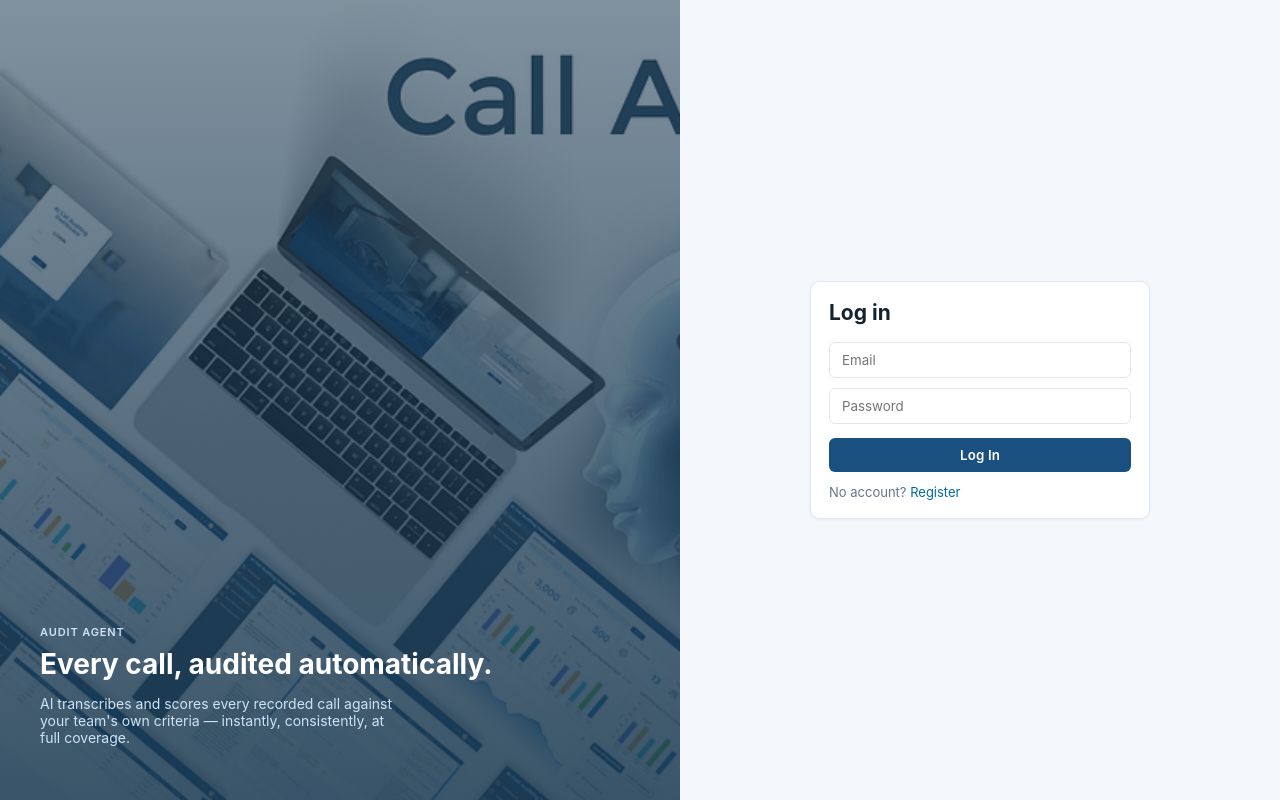
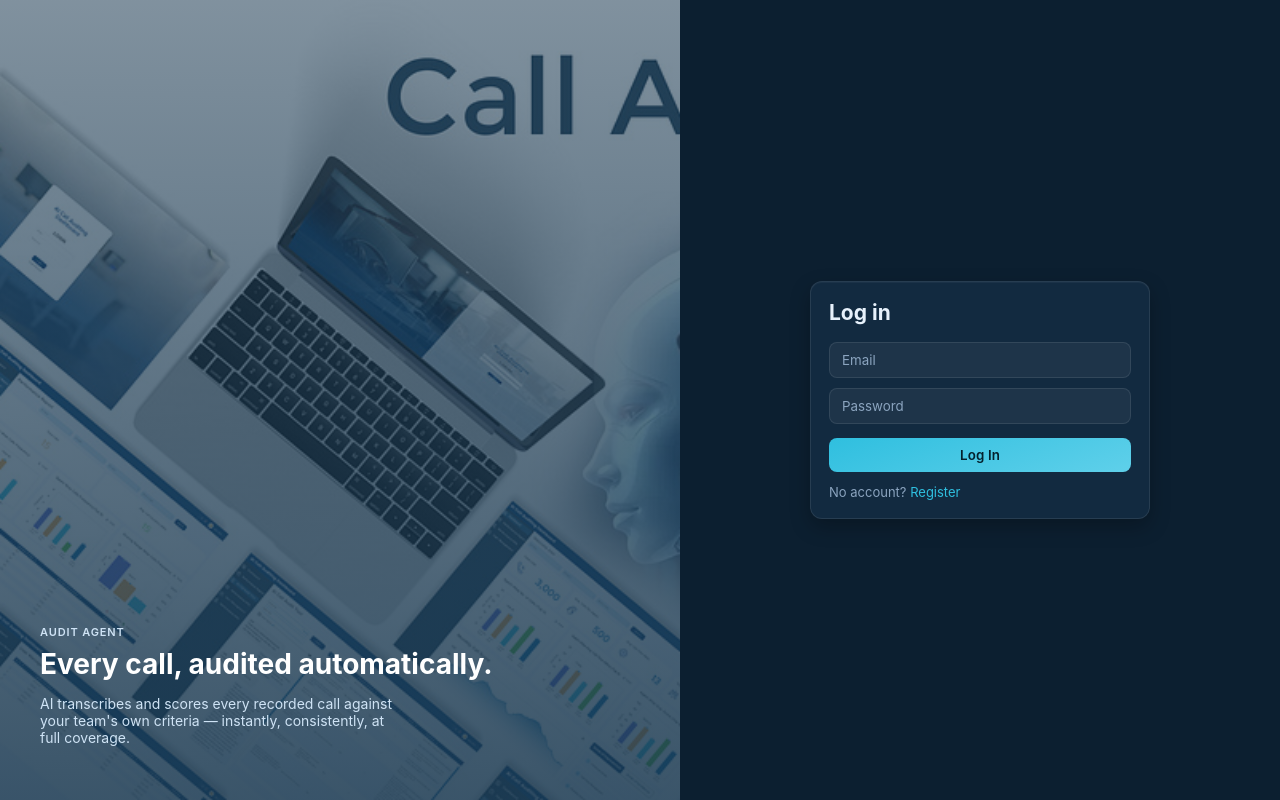
Before and after one commit to Adilkhan6644/call-audit-agent, a React (Vite) app in the folder client/: page /login in a window 1280 px wide. Built offline with nearby package versions, Linux system fonts and the light colour scheme; no server answers.

Commit message:
frontend: unify all pages with dark navy/cyan dashboard theme

```diff
--- a/client/src/components/AskAgentBar.jsx
+++ b/client/src/components/AskAgentBar.jsx
@@ -31,7 +31,7 @@ export default function AskAgentBar() {
         style={{ flex: 1, background: 'rgba(255,255,255,0.08)', color: '#fff', border: 'none' }}
       />
       {notice && <span style={{ color: '#cfe3f5', fontSize: 12 }}>{notice}</span>}
-      <button type="submit" style={{ background: 'var(--purple)' }}>Ask</button>
+      <button type="submit" style={{ background: 'var(--purple)', color: '#fff' }}>Ask</button>
     </form>
   )
 }
--- a/client/src/components/AuditTrailList.jsx
+++ b/client/src/components/AuditTrailList.jsx
@@ -12,7 +12,7 @@ export default function AuditTrailList({ entries, renderLabel, activeId }) {
             borderBottom: '1px solid var(--border)',
             display: 'flex',
             justifyContent: 'space-between',
-            color: entry._id === activeId ? 'var(--accent)' : 'var(--text)',
+            color: entry._id === activeId ? 'var(--cyan)' : 'var(--text)',
           }}
         >
           <span>{renderLabel(entry)}</span>
--- a/client/src/components/ConfirmDialog.jsx
+++ b/client/src/components/ConfirmDialog.jsx
@@ -10,8 +10,8 @@ export default function ConfirmDialog({ message, onConfirm, onCancel }) {
         <div className="label" style={{ marginBottom: 10 }}>CONFIRM ACTION</div>
         <p>{message}</p>
         <div style={{ display: 'flex', gap: 8, justifyContent: 'flex-end', marginTop: 12 }}>
-          <button onClick={onCancel}>Cancel</button>
-          <button onClick={onConfirm} style={{ color: 'var(--danger)' }}>Confirm</button>
+          <button className="ghost-button" onClick={onCancel}>Cancel</button>
+          <button className="button-danger" onClick={onConfirm}>Confirm</button>
         </div>
       </div>
     </div>
--- a/client/src/components/FileDropzone.jsx
+++ b/client/src/components/FileDropzone.jsx
@@ -21,7 +21,7 @@ export default function FileDropzone({ onFile, accept }) {
       style={{
         textAlign: 'center',
         cursor: 'pointer',
-        borderColor: dragOver ? 'var(--accent)' : 'var(--border)',
+        borderColor: dragOver ? 'var(--cyan)' : 'var(--border)',
         borderStyle: 'dashed',
       }}
     >
--- a/client/src/index.css
+++ b/client/src/index.css
@@ -3,14 +3,15 @@
   --navy-dark: #18374f;
   --purple: #5a6acf;
   --cyan: #2fbfdf;
-  --blue: #0169a6;
+  --blue: #5fd0ea;
   --green: #69c036;
-  --bg: #f4f7fb;
-  --bg-panel: #ffffff;
-  --border: #e1e8f0;
-  --text: #16232f;
-  --text-dim: #64748b;
-  --danger: #e5484d;
+  --bg: #0c1f30;
+  --bg-panel: #122a40;
+  --bg-panel-hover: #15314c;
+  --border: rgba(255,255,255,0.09);
+  --text: #e7f1fb;
+  --text-dim: #8ba4bf;
+  --danger: #ff6b70;
   --warn: #f2a54f;
   --app-bg: #0c1f30;
   --chrome-bg: #0e2235;
@@ -29,37 +30,47 @@ body {
   font-size: 14px;
 }
 
-a { color: var(--blue); text-decoration: none; }
+a { color: var(--cyan); text-decoration: none; }
 a:hover { text-decoration: underline; }
 
 button, input, select, textarea {
   font-family: var(--font);
-  background: #fff;
+  background: rgba(255,255,255,0.05);
   color: var(--text);
   border: 1px solid var(--border);
   padding: 9px 12px;
-  border-radius: 6px;
+  border-radius: 8px;
+}
+input::placeholder, textarea::placeholder { color: var(--text-dim); }
+input:focus, select:focus, textarea:focus {
+  outline: none;
+  border-color: rgba(47,191,223,0.5);
+  box-shadow: 0 0 0 3px rgba(47,191,223,0.12);
 }
 
 button {
-  background: var(--navy);
-  color: #fff;
+  background: linear-gradient(160deg, var(--cyan), var(--blue));
+  color: #04202c;
   border: none;
   cursor: pointer;
   font-weight: 600;
   letter-spacing: 0.01em;
-  transition: background 0.15s ease;
+  transition: filter 0.15s ease, transform 0.1s ease;
 }
-button:hover { background: var(--navy-dark); }
-button:disabled { background: var(--text-dim); cursor: not-allowed; }
+button:hover { filter: brightness(1.08); }
+button:active { transform: translateY(1px); }
+button:disabled { background: rgba(255,255,255,0.08); color: var(--text-dim); cursor: not-allowed; }
 
 .panel {
   background: var(--bg-panel);
   border: 1px solid var(--border);
-  border-radius: 10px;
+  border-radius: 12px;
   padding: 18px;
-  box-shadow: 0 1px 3px rgba(26, 80, 128, 0.06);
+  box-shadow: 0 1px 0 rgba(255,255,255,0.04) inset, 0 8px 20px rgba(0,0,0,0.25);
+  transition: border-color 0.15s ease, background 0.15s ease;
 }
+a.panel, a.panel:hover { color: inherit; text-decoration: none; }
+a.panel:hover, .panel.is-interactive:hover { border-color: rgba(47,191,223,0.35); background: var(--bg-panel-hover); }
 
 .label {
   color: var(--text-dim);
@@ -95,7 +106,7 @@ button:disabled { background: var(--text-dim); cursor: not-allowed; }
   background: var(--border);
   color: var(--text-dim);
 }
-.status-chip.pending { background: #e9edf5; color: var(--text-dim); }
+.status-chip.pending { background: rgba(255,255,255,0.1); color: var(--text-dim); }
 .status-chip.processing { background: rgba(242, 165, 79, 0.15); color: #b5731f; }
 .status-chip.completed { background: rgba(105, 192, 54, 0.15); color: #3f7a1a; }
 .status-chip.failed { background: rgba(229, 72, 77, 0.15); color: var(--danger); }
@@ -132,13 +143,14 @@ button:disabled { background: var(--text-dim); cursor: not-allowed; }
   text-align: center;
   padding: 10px 4px;
   border: 1px solid var(--border);
-  background: #f8fafc;
+  background: rgba(255,255,255,0.03);
   color: var(--text-dim);
   font-size: 11px;
   text-transform: uppercase;
   letter-spacing: 0.04em;
   font-weight: 600;
   border-radius: 6px;
+  transition: background 0.3s ease, border-color 0.3s ease, color 0.3s ease;
 }
 .status-pipeline .stage.done { color: #fff; background: var(--green); border-color: var(--green); }
 .status-pipeline .stage.active { color: #fff; background: var(--purple); border-color: var(--purple); }
@@ -437,6 +449,12 @@ button:disabled { background: var(--text-dim); cursor: not-allowed; }
   font-size: 12px;
   backdrop-filter: blur(4px);
 }
+.button-danger {
+  background: linear-gradient(160deg, #ff8a8e, var(--danger));
+  color: #fff;
+}
+.button-danger:hover { filter: brightness(1.1); }
+
 .outline-button {
   display: inline-flex;
   align-items: center;
--- a/client/src/pages/AdminApiKeys.jsx
+++ b/client/src/pages/AdminApiKeys.jsx
@@ -43,7 +43,7 @@ export default function AdminApiKeys() {
                   {k.updatedAt && ` · updated ${new Date(k.updatedAt).toLocaleString()}`}
                 </div>
               </div>
-              <button onClick={() => setRotating(rotating === k.provider ? null : k.provider)}>
+              <button className="ghost-button" onClick={() => setRotating(rotating === k.provider ? null : k.provider)}>
                 Rotate Key
               </button>
             </div>
--- a/client/src/pages/AuditDetail.jsx
+++ b/client/src/pages/AuditDetail.jsx
@@ -48,8 +48,8 @@ export default function AuditDetail() {
           <p>{job.result.summary}</p>
           <FindingsList findings={job.result.findings} />
           <div style={{ display: 'flex', gap: 8, marginTop: 16 }}>
-            <button onClick={() => downloadFile(`/audits/export.csv`, `audit-${job._id}.csv`)}>Export CSV</button>
-            <button onClick={() => downloadFile(`/audits/export.pdf`, `audit-${job._id}.pdf`)}>Export PDF</button>
+            <button className="ghost-button" onClick={() => downloadFile(`/audits/export.csv`, `audit-${job._id}.csv`)}>Export CSV</button>
+            <button className="ghost-button" onClick={() => downloadFile(`/audits/export.pdf`, `audit-${job._id}.pdf`)}>Export PDF</button>
           </div>
         </div>
       )}
--- a/client/src/pages/Categories.jsx
+++ b/client/src/pages/Categories.jsx
@@ -65,7 +65,7 @@ export default function Categories() {
                 {cat.name}
               </Link>
               {!cat.isBuiltin && (
-                <button onClick={() => setPendingDelete(cat)} style={{ color: 'var(--danger)' }}>
+                <button className="ghost-button" onClick={() => setPendingDelete(cat)} style={{ color: 'var(--danger)' }}>
                   Delete
                 </button>
               )}
--- a/client/src/pages/Recordings.jsx
+++ b/client/src/pages/Recordings.jsx
@@ -65,7 +65,7 @@ export default function Recordings() {
               </div>
               <div style={{ display: 'flex', gap: 8, alignItems: 'center' }}>
                 <StatusChip status={rec.status === 'uploaded' ? 'pending' : rec.status} />
-                <button onClick={() => navigate(`/audits/new?recordingId=${rec._id}`)}>Run Audit</button>
+                <button className="ghost-button" onClick={() => navigate(`/audits/new?recordingId=${rec._id}`)}>Run Audit</button>
               </div>
             </div>
           ))}
```
Also changed, not shown: client/src/pages/AuditHistory.jsx (+5 -5 lines).
